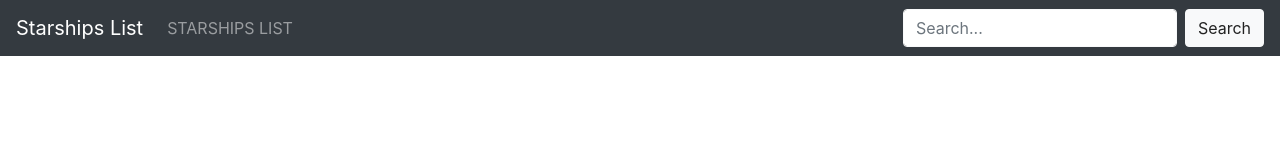
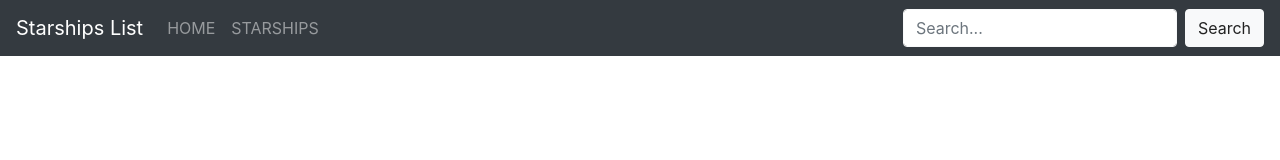
Before and after one commit to Ihor-Kulpekin/starships_api, a React (Create React App) app: page / in a window 1280 px wide. Shown: the top 160 px of the page. Built offline with nearby package versions, Linux system fonts and the light colour scheme; no server answers.

Commit message:
added home page

```diff
--- a/src/components/Header/Header.js
+++ b/src/components/Header/Header.js
@@ -14,6 +14,14 @@ const useStyles = makeStyles(() => ({
     textDecoration: 'none',
     "&:hover": {
       color: '#222',
+      textDecoration: 'none',
+    }
+  },
+  navLink: {
+    color: 'rgba(255,255,255,0.49)',
+    textDecoration: 'none',
+    "&:hover": {
+      color: 'rgba(255,255,255,0.75)',
       textDecoration: 'none',
     }
   }
@@ -37,12 +45,17 @@ const Header = () => {
 
   return (
     <Navbar bg="dark" variant="dark" expand="lg">
-      <Navbar.Brand>Starships List</Navbar.Brand>
+      <Navbar.Brand>
+        Starships List
+      </Navbar.Brand>
       <Navbar.Toggle aria-controls="basic-navbar-nav"/>
       <Navbar.Collapse id="basic-navbar-nav">
         <Nav className="mr-auto">
+          <Nav.Link className='nav-link'>
+            <NavLink to="/" className={styles.navLink}>HOME</NavLink>
+          </Nav.Link>
           <Nav.Link className="nav-link" href="/list">
-            STARSHIPS LIST
+            <NavLink to="/list" className={styles.navLink}>STARSHIPS</NavLink>
           </Nav.Link>
         </Nav>
         <Form inline>
```
Also changed, not shown: src/components/Home/Home.js (added, +24 -0 lines).
